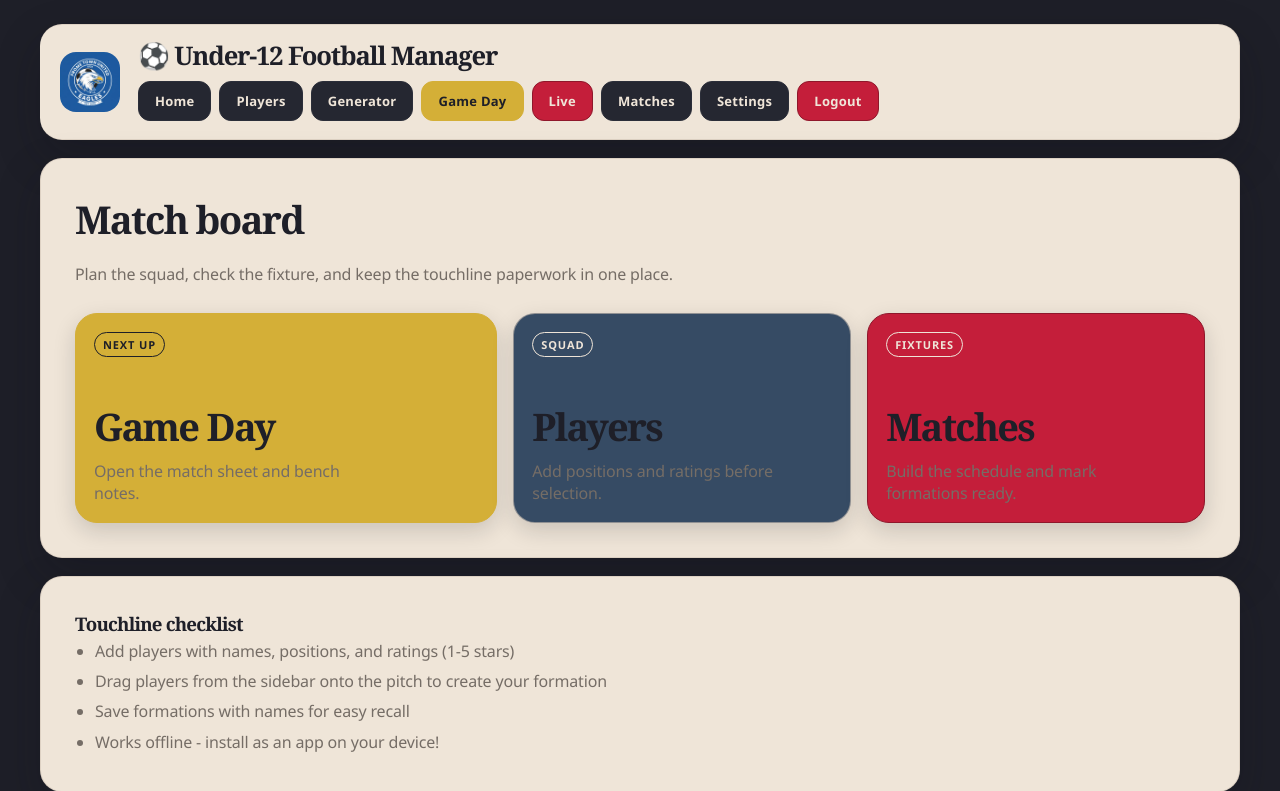
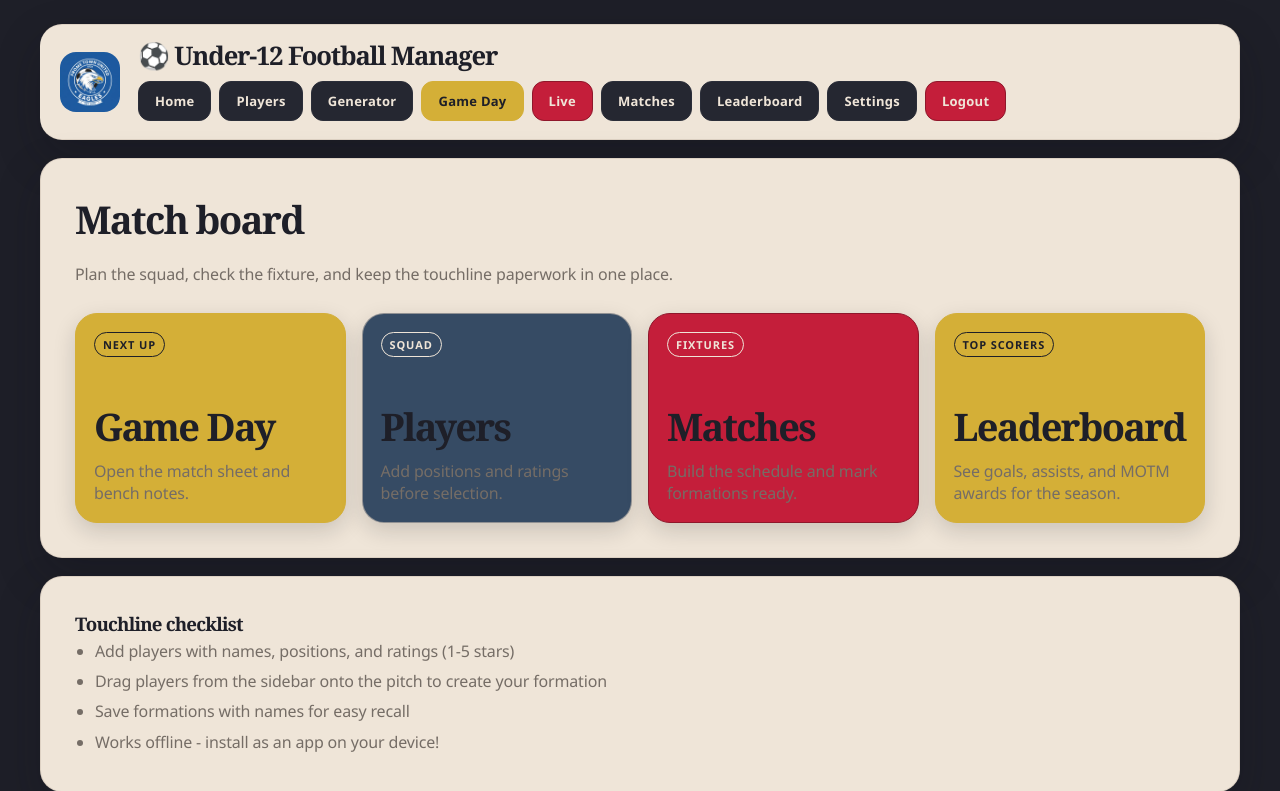
Before and after one commit to counterfitninja/frometowneagles, a Flask app: page / in a window 1280 px wide. Shown: the top 791 px of the page. Run offline with Flask 3, Linux system fonts and the light colour scheme; the visitor is signed in with stand-in values (Sample User, id 1); data comes from the database, SQL or seed files in the repository.

Commit message:
stats update

```diff
--- a/templates/base.html
+++ b/templates/base.html
@@ -293,6 +293,7 @@
                     <a href="/gameday" class="btn btn-success">Game Day</a>
                     <a href="/live" class="btn btn-danger">Live</a>
                     <a href="/matches" class="btn">Matches</a>
+                    <a href="/stats" class="btn">Leaderboard</a>
                     <a href="/settings" class="btn">Settings</a>
                     <a href="/logout" class="btn btn-danger">Logout</a>
                 </nav>
--- a/templates/index.html
+++ b/templates/index.html
@@ -31,6 +31,14 @@
                 <p>Build the schedule and mark formations ready.</p>
             </div>
         </a>
+
+        <a href="/stats" class="home-tile is-gold">
+            <span class="tile-kicker">Top scorers</span>
+            <div>
+                <h3>Leaderboard</h3>
+                <p>See goals, assists, and MOTM awards for the season.</p>
+            </div>
+        </a>
     </div>
 </div>
 
@@ -49,7 +57,7 @@
 <style>
     .home-actions {
         display: grid;
-        grid-template-columns: 1.25fr 1fr 1fr;
+        grid-template-columns: repeat(auto-fit, minmax(220px, 1fr));
         gap: 12px;
     }
 
```
